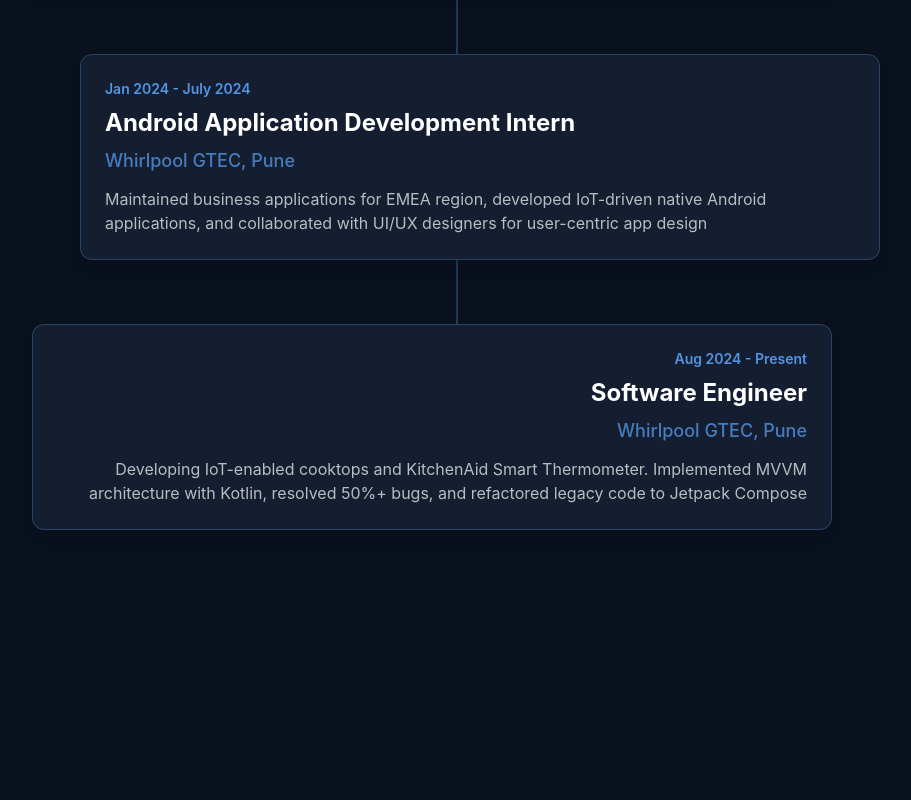
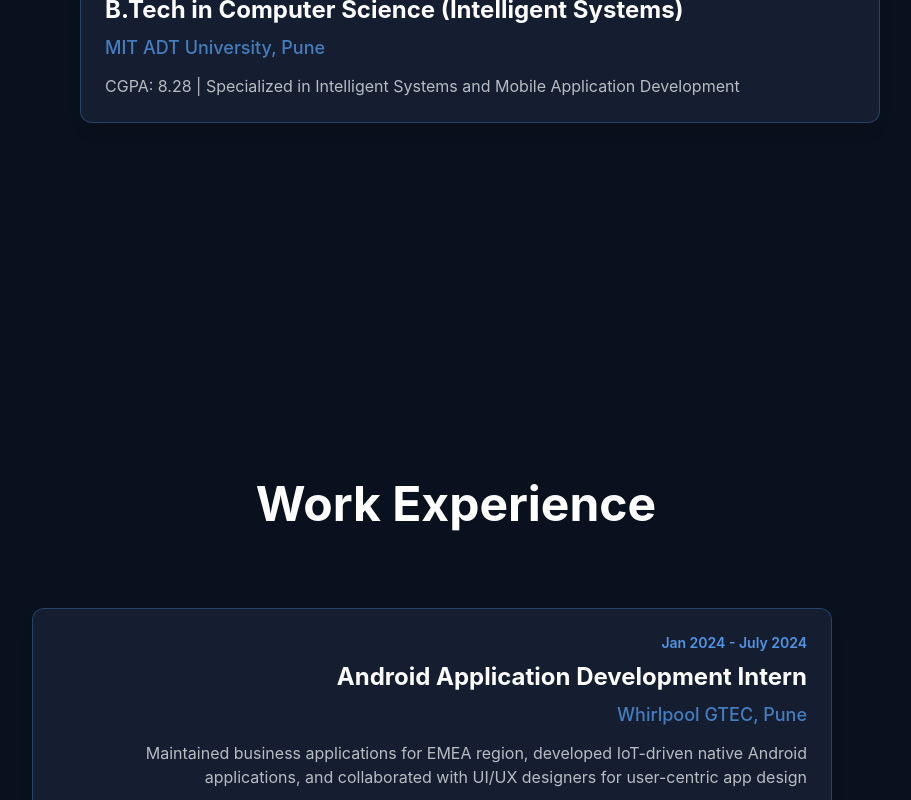
Before and after one commit to snehayadnik/Portfolio-Website, a React (Vite) app: page / in a window 1280 px wide. Shown: the part 2000-2800 px from the top of the page, without its empty margins (184-1095 px from the left). Built offline with nearby package versions, Linux system fonts and the light colour scheme.

Commit message:
Updated App.tsx

```diff
--- a/src/App.tsx
+++ b/src/App.tsx
@@ -1,7 +1,8 @@
 import { useState, useEffect } from 'react';
 import Hero from './components/Hero';
 import Skills from './components/Skills';
-import Journey from './components/Journey';
+import Education from './components/Education';
+import Experience from './components/Experience';
 import Certifications from './components/Certifications';
 import Projects from './components/Projects';
 import Contact from './components/Contact';
@@ -12,7 +13,7 @@
 
   useEffect(() => {
     const handleScroll = () => {
-      const sections = ['hero', 'skills', 'journey', 'certifications', 'projects', 'contact'];
+      const sections = ['hero', 'skills', 'education', 'experience', 'certifications', 'projects', 'contact'];
       const scrollPosition = window.scrollY + window.innerHeight / 2;
 
       for (const section of sections) {
@@ -36,7 +37,8 @@
       <Navigation activeSection={activeSection} />
       <Hero />
       <Skills />
-      <Journey />
+      <Education />
+      <Experience />
       <Certifications />
       <Projects />
       <Contact />
--- a/src/components/Journey.tsx
+++ b/src/components/Education.tsx
@@ -1,34 +1,17 @@
 import { useEffect, useState, useRef } from 'react';
-import { GraduationCap, Briefcase, Code } from 'lucide-react';
+import { GraduationCap } from 'lucide-react';
 
-const journeyItems = [
+const educationItems = [
   {
-    type: 'education',
     icon: GraduationCap,
     title: 'B.Tech in Computer Science (Intelligent Systems)',
     organization: 'MIT ADT University, Pune',
     period: '2020 - 2024',
     description: 'CGPA: 8.28 | Specialized in Intelligent Systems and Mobile Application Development',
   },
-  {
-    type: 'internship',
-    icon: Code,
-    title: 'Android Application Development Intern',
-    organization: 'Whirlpool GTEC, Pune',
-    period: 'Jan 2024 - July 2024',
-    description: 'Maintained business applications for EMEA region, developed IoT-driven native Android applications, and collaborated with UI/UX designers for user-centric app design',
-  },
-  {
-    type: 'work',
-    icon: Briefcase,
-    title: 'Software Engineer',
-    organization: 'Whirlpool GTEC, Pune',
-    period: 'Aug 2024 - Present',
-    description: 'Developing IoT-enabled cooktops and KitchenAid Smart Thermometer. Implemented MVVM architecture with Kotlin, resolved 50%+ bugs, and refactored legacy code to Jetpack Compose',
-  },
 ];
 
-const Journey = () => {
+const Education = () => {
   const [visibleItems, setVisibleItems] = useState<number[]>([]);
   const sectionRef = useRef<HTMLDivElement>(null);
   const itemRefs = useRef<(HTMLDivElement | null)[]>([]);
@@ -58,52 +41,47 @@
 
   return (
     <section
-      id="journey"
+      id="education"
       ref={sectionRef}
       className="min-h-screen flex items-center justify-center py-20"
       style={{ backgroundColor: 'rgba(10, 17, 30, 1)' }}
     >
       <div className="max-w-4xl mx-auto px-6 w-full">
         <h2 className="text-4xl md:text-5xl font-bold text-white text-center mb-20">
-          My Journey
+          Education
         </h2>
 
         <div className="relative">
           <div className="absolute left-8 md:left-1/2 top-0 bottom-0 w-0.5" style={{ backgroundColor: 'rgba(82, 149, 228, 0.3)' }} />
 
-          {journeyItems.map((item, index) => {
+          {educationItems.map((item, index) => {
             const Icon = item.icon;
             const isVisible = visibleItems.includes(index);
-            const isEven = index % 2 === 0;
 
             return (
               <div
                 key={index}
                 ref={(el) => (itemRefs.current[index] = el)}
-                className={`relative mb-16 ${
-                  isEven ? 'md:pr-1/2 md:text-right' : 'md:pl-1/2 md:ml-auto'
-                } pl-20 md:pl-0 md:pr-0`}
+                className="relative mb-16 pl-20 md:pl-0 md:pr-0"
               >
                 <div
                   className="absolute left-8 md:left-1/2 top-0 w-16 h-16 rounded-full flex items-center justify-center text-white transform md:-translate-x-1/2 transition-all duration-700"
                   style={{
                     backgroundColor: 'rgba(82, 149, 228, 1)',
                     opacity: isVisible ? 1 : 0,
-                    transform: `scale(${isVisible ? 1 : 0}) ${isEven ? '' : 'translateX(-50%)'}`
+                    transform: `scale(${isVisible ? 1 : 0}) translateX(-50%)`
                   }}
                 >
                   <Icon size={28} />
                 </div>
 
                 <div
-                  className={`rounded-xl shadow-lg p-6 transform transition-all duration-700 hover:shadow-xl ${
-                    isEven ? 'md:mr-12' : 'md:ml-12'
-                  }`}
+                  className="rounded-xl shadow-lg p-6 transform transition-all duration-700 hover:shadow-xl md:ml-12"
                   style={{
                     backgroundColor: 'rgba(20, 30, 48, 1)',
                     border: '1px solid rgba(82, 149, 228, 0.3)',
                     opacity: isVisible ? 1 : 0,
-                    transform: isVisible ? 'translateX(0)' : isEven ? 'translateX(40px)' : 'translateX(-40px)',
+                    transform: isVisible ? 'translateX(0)' : 'translateX(-40px)',
                     transitionDelay: `${index * 150}ms`
                   }}
                 >
@@ -121,4 +99,4 @@
   );
 };
 
-export default Journey;
+export default Education;
--- /dev/null
+++ b/src/components/Experience.tsx
@@ -0,0 +1,114 @@
+import { useEffect, useState, useRef } from 'react';
+import { Briefcase, Code } from 'lucide-react';
+
+const experienceItems = [
+  {
+    icon: Code,
+    title: 'Android Application Development Intern',
+    organization: 'Whirlpool GTEC, Pune',
+    period: 'Jan 2024 - July 2024',
+    description: 'Maintained business applications for EMEA region, developed IoT-driven native Android applications, and collaborated with UI/UX designers for user-centric app design',
+  },
+  {
+    icon: Briefcase,
+    title: 'Software Engineer',
+    organization: 'Whirlpool GTEC, Pune',
+    period: 'Aug 2024 - Present',
+    description: 'Developing IoT-enabled cooktops and KitchenAid Smart Thermometer. Implemented MVVM architecture with Kotlin, resolved 50%+ bugs, and refactored legacy code to Jetpack Compose',
+  },
+];
+
+const Experience = () => {
+  const [visibleItems, setVisibleItems] = useState<number[]>([]);
+  const sectionRef = useRef<HTMLDivElement>(null);
+  const itemRefs = useRef<(HTMLDivElement | null)[]>([]);
+
+  useEffect(() => {
+    const observers = itemRefs.current.map((ref, index) => {
+      const observer = new IntersectionObserver(
+        ([entry]) => {
+          if (entry.isIntersecting) {
+            setVisibleItems((prev) => [...new Set([...prev, index])]);
+          }
+        },
+        { threshold: 0.3 }
+      );
+
+      if (ref) {
+        observer.observe(ref);
+      }
+
+      return observer;
+    });
+
+    return () => {
+      observers.forEach((observer) => observer.disconnect());
+    };
+  }, []);
+
+  return (
+    <section
+      id="experience"
+      ref={sectionRef}
+      className="min-h-screen flex items-center justify-center py-20"
+      style={{ backgroundColor: 'rgba(10, 17, 30, 1)' }}
+    >
+      <div className="max-w-4xl mx-auto px-6 w-full">
+        <h2 className="text-4xl md:text-5xl font-bold text-white text-center mb-20">
+          Work Experience
+        </h2>
+
+        <div className="relative">
+          <div className="absolute left-8 md:left-1/2 top-0 bottom-0 w-0.5" style={{ backgroundColor: 'rgba(82, 149, 228, 0.3)' }} />
+
+          {experienceItems.map((item, index) => {
+            const Icon = item.icon;
+            const isVisible = visibleItems.includes(index);
+            const isEven = index % 2 === 0;
+
+            return (
+              <div
+                key={index}
+                ref={(el) => (itemRefs.current[index] = el)}
+                className={`relative mb-16 ${
+                  isEven ? 'md:pr-1/2 md:text-right' : 'md:pl-1/2 md:ml-auto'
+                } pl-20 md:pl-0 md:pr-0`}
+              >
+                <div
+                  className="absolute left-8 md:left-1/2 top-0 w-16 h-16 rounded-full flex items-center justify-center text-white transform md:-translate-x-1/2 transition-all duration-700"
+                  style={{
+                    backgroundColor: 'rgba(82, 149, 228, 1)',
+                    opacity: isVisible ? 1 : 0,
+                    transform: `scale(${isVisible ? 1 : 0}) ${isEven ? '' : 'translateX(-50%)'}`
+                  }}
+                >
+                  <Icon size={28} />
+                </div>
+
+                <div
+                  className={`rounded-xl shadow-lg p-6 transform transition-all duration-700 hover:shadow-xl ${
+                    isEven ? 'md:mr-12' : 'md:ml-12'
+                  }`}
+                  style={{
+                    backgroundColor: 'rgba(20, 30, 48, 1)',
+                    border: '1px solid rgba(82, 149, 228, 0.3)',
+                    opacity: isVisible ? 1 : 0,
+                    transform: isVisible ? 'translateX(0)' : isEven ? 'translateX(40px)' : 'translateX(-40px)',
+                    transitionDelay: `${index * 150}ms`
+                  }}
+                >
+                  <div className="text-sm font-semibold mb-2" style={{ color: 'rgba(82, 149, 228, 1)' }}>{item.period}</div>
+                  <h3 className="text-2xl font-bold text-white mb-2">{item.title}</h3>
+                  <div className="text-lg font-medium mb-3" style={{ color: 'rgba(82, 149, 228, 0.8)' }}>{item.organization}</div>
+                  <p style={{ color: 'rgba(255, 255, 255, 0.7)' }}>{item.description}</p>
+                </div>
+              </div>
+            );
+          })}
+        </div>
+      </div>
+    </section>
+  );
+};
+
+export default Experience;
--- a/src/components/Navigation.tsx
+++ b/src/components/Navigation.tsx
@@ -11,7 +11,8 @@
   const sections = [
     { id: 'hero', label: 'Home' },
     { id: 'skills', label: 'Skills' },
-    { id: 'journey', label: 'Journey' },
+    { id: 'education', label: 'Education' },
+    { id: 'experience', label: 'Experience' },
     { id: 'certifications', label: 'Certifications' },
     { id: 'projects', label: 'Projects' },
     { id: 'contact', label: 'Contact' },
```
